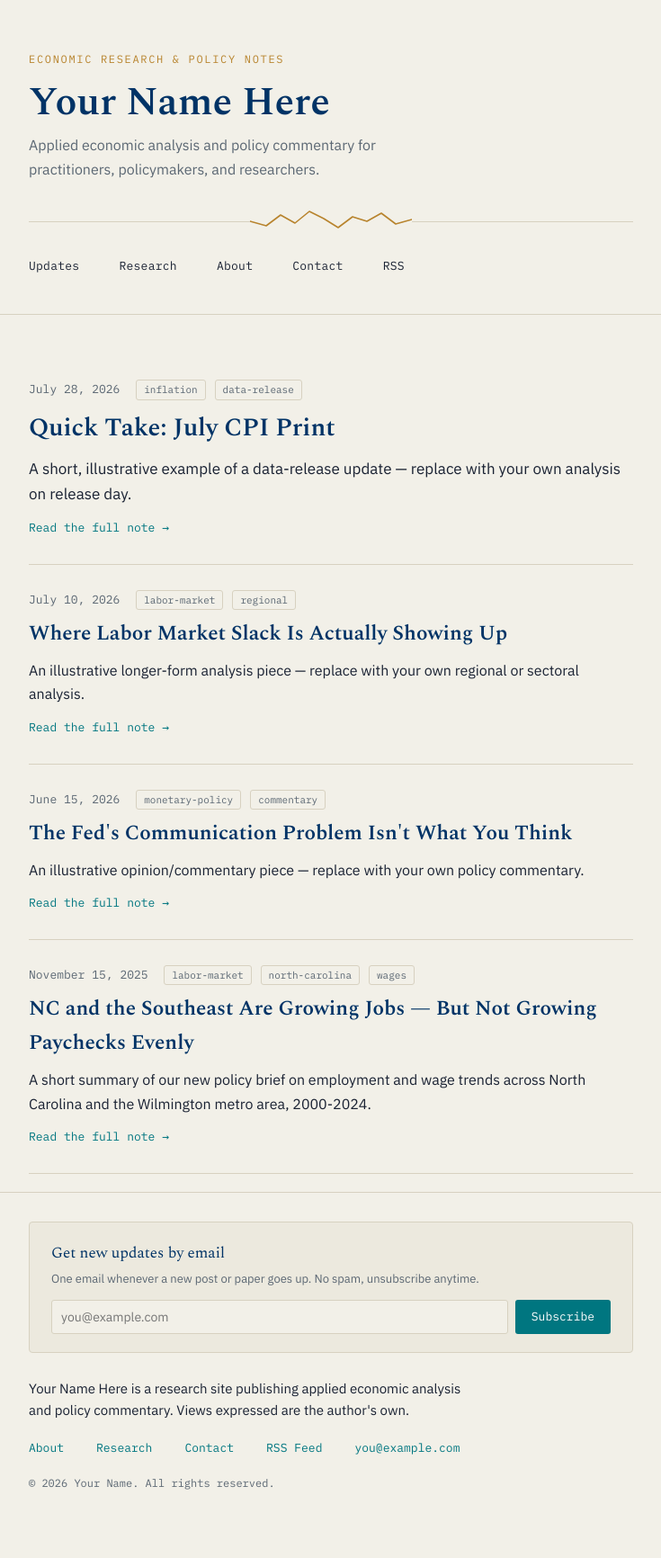
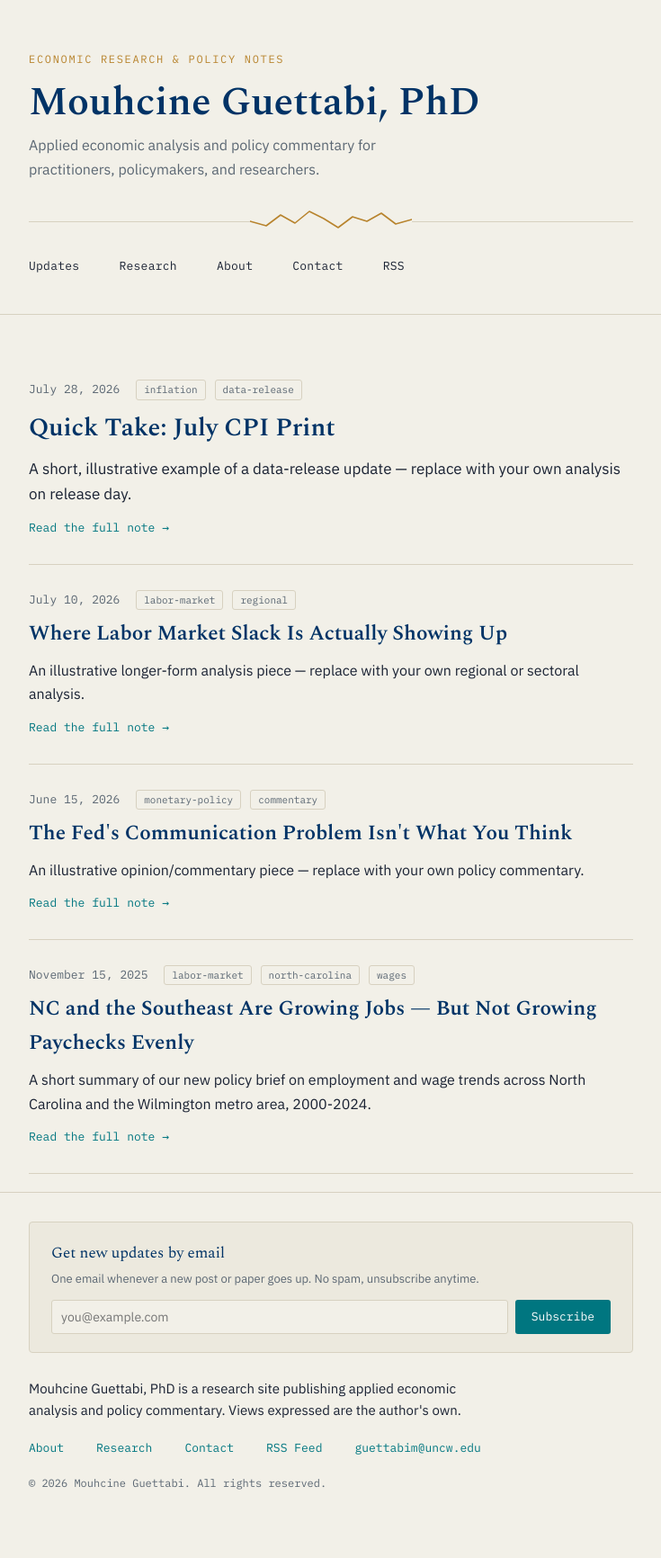
Before and after one commit to mouhcine1981/econ-notes.github.io, a Jekyll site: the page built from index.html, in a window 1280 px wide. Shown: the whole page at 90% size, without its empty margins (272-1007 px from the left). Built offline with Jekyll 4.4.1, drawn with Linux system fonts in a browser that asks for light colours.

Commit message:
Update _config.yml

```diff
--- a/_config.yml
+++ b/_config.yml
@@ -1,4 +1,4 @@
-title: "Your Name Here"
+title: "Mouhcine Guettabi, PhD"
 tagline: "Economic Research & Policy Notes"
 description: >-
   Applied economic analysis and policy commentary for practitioners,
@@ -7,8 +7,8 @@ url: "https://yourusername.github.io"
 baseurl: "/econ-notes.github.io"
 
 author:
-  name: "Your Name"
-  email: "you@example.com"
+  name: "Mouhcine Guettabi"
+  email: "guettabim@uncw.edu"
 
 markdown: kramdown
 kramdown:
```
